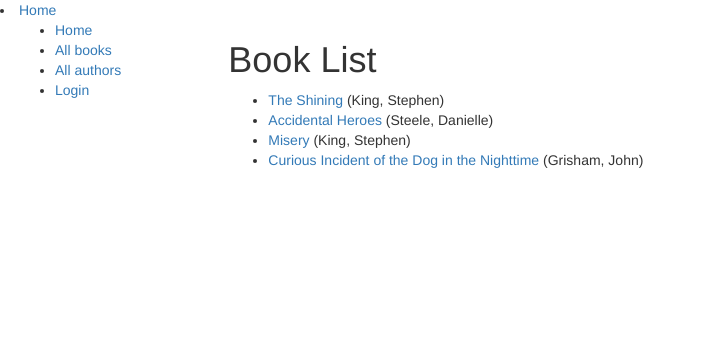
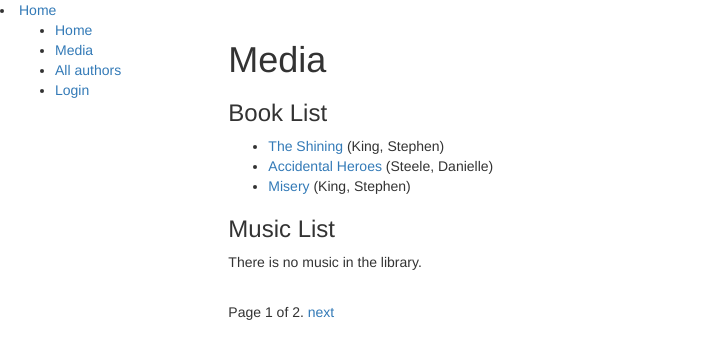
Before and after one commit to stetsonbost/MediaSocial, a Django app: page /catalog/books/ in a window 1280 px wide. Shown: the top 359 px of the page, without its empty margins (0-706 px from the left). Run offline with Django 3.2, Linux system fonts and the light colour scheme; data comes from the database, SQL or seed files in the repository; some libraries are stand-ins or nearby versions.

Commit message:
added dope featuers

```diff
--- a/MediaSocial/catalog/models.py
+++ b/MediaSocial/catalog/models.py
@@ -4,6 +4,7 @@
 # Create your models here.
 from django.urls import reverse #Used to generate URLs by reversing the URL patterns
 from datetime import date
+from django.contrib.auth.models import User
 
 
 
@@ -14,6 +15,7 @@
 
     mediaItem = models.ForeignKey('Book', on_delete=models.SET_NULL, null=True)
 
+    user = models.ForeignKey('auth.User', on_delete=models.CASCADE, null=True)
 
     def __str__(self):
         return self.description
@@ -23,8 +25,9 @@
 
     description = models.CharField(max_length=500, help_text="Enter a comment...")
 
-    mediaItem = models.ForeignKey('Review', on_delete=models.SET_NULL, null=True)
+    reply_to = models.ForeignKey('Review', on_delete=models.SET_NULL, null=True)
 
+    user = models.ForeignKey('auth.User', on_delete=models.CASCADE, null=True)
 
     def __str__(self):
         return self.description
--- a/MediaSocial/catalog/templates/base_generic.html
+++ b/MediaSocial/catalog/templates/base_generic.html
@@ -24,7 +24,7 @@
       {% block sidebar %}
       <ul class="sidebar-nav">
           <li><a href="{% url 'index' %}">Home</a></li>
-          <li><a href="{% url 'books' %}">All books</a></li>
+          <li><a href="{% url 'books' %}">Media</a></li>
           <li><a href="{% url 'authors' %}">All authors</a></li>
           {% if user.is_authenticated %}
           <li>User: {{ user.get_username }}</li>
--- a/MediaSocial/catalog/templates/catalog/book_detail.html
+++ b/MediaSocial/catalog/templates/catalog/book_detail.html
@@ -15,10 +15,10 @@
     {% for review in book.review_set.all %}
 
         <hr>
-        <div><a href="{% url 'book-detail' book.pk %}">
-          <p><strong>First_Name Last_Name:</strong> {{review.description}}</a></p>
+        <div>
+          <p><strong>{{review.user.username}}:</strong> {{review.description}}</a></p>
             {% for reply in review.reply_set.all %}
-              <p style="margin-left: 40px"><strong>First_Name Last_Name:</strong> {{reply.description}}</a></p>
+              <p style="margin-left: 40px"><strong>{{reply.user.username}}:</strong> {{reply.description}}</a></p>
             {% endfor %}
         <div>
 
--- a/MediaSocial/catalog/templates/catalog/book_list.html
+++ b/MediaSocial/catalog/templates/catalog/book_list.html
@@ -1,8 +1,9 @@
 {% extends "base_generic.html" %}
 
 {% block content %}
-    <h1>Book List</h1>
+    <h1>Media</h1>
 
+    <h3>Book List</h3>
     {% if book_list %}
     <ul>
 
@@ -16,4 +17,18 @@
     {% else %}
       <p>There are no books in the library.</p>
     {% endif %}
+    <h3>Music List</h3>
+    {% if music_list %}
+    <ul>
+
+      {% for music in music_list %}
+      <li>
+        <a href="{{ music.get_absolute_url }}">{{ music.title }}</a> ({{music.author}})
+      </li>
+      {% endfor %}
+
+    </ul>
+    {% else %}
+      <p>There is no music in the library.</p>
+    {% endif %}
 {% endblock %}
--- a/MediaSocial/catalog/views.py
+++ b/MediaSocial/catalog/views.py
@@ -5,7 +5,7 @@
 from django.views.generic.edit import CreateView, UpdateView, DeleteView
 from django.urls import reverse_lazy
 
-from .models import Book, Author, Review, Genre
+from .models import Book, Author, Review, Genre, Music
 
 def index(request):
     """
@@ -32,9 +32,17 @@
     model = Book
     context_object_name = 'book_list'   # your own name for the list as a template variable
     template_name = 'catalog/book_list.html'  # Specify your own template name/location
-    paginate_by = 20
+    paginate_by = 3
     def get_queryset(self):
         return Book.objects.filter(title__icontains='')[:5] # Get 5 books containing the title war
+
+class MusicListView(generic.ListView):
+    model = Music
+    context_object_name = 'music_list'   # your own name for the list as a template variable
+    template_name = 'catalog/book_list.html'  # Specify your own template name/location
+    paginate_by = 3
+    def get_queryset(self):
+        return Music.objects.filter(title__icontains='')[:5] # Get 5 books containing the title war
 
 class BookDetailView(generic.DetailView):
     model = Book
```
Also changed, not shown: MediaSocial/catalog/migrations/0006_auto_20180413_1527.py (added), MediaSocial/catalog/migrations/0007_auto_20180413_1535.py (added), MediaSocial/db.sqlite3.
